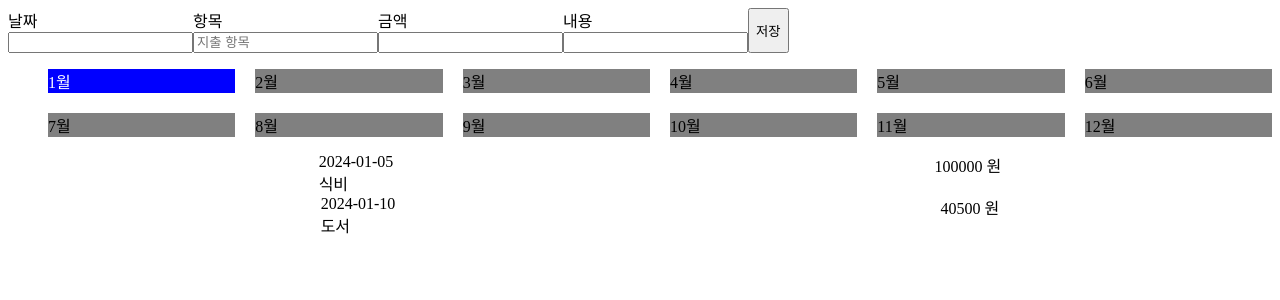
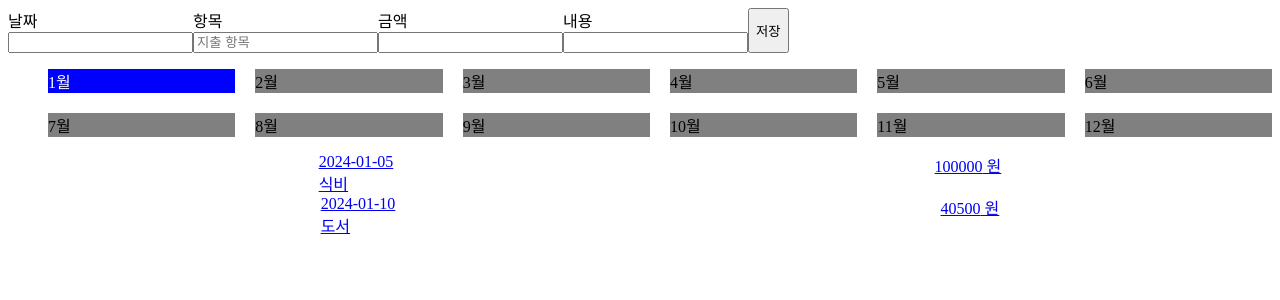
Before and after one commit to hb9901/CheckBook, a React (Vite) app: page / in a window 1280 px wide. Shown: the top 300 px of the page. Built offline with nearby package versions, Linux system fonts and the light colour scheme.

Commit message:
update: 지출 목록 클릭 시 지출 상세페이지 이동

```diff
--- a/src/components/Expenditures/Expenditures.jsx
+++ b/src/components/Expenditures/Expenditures.jsx
@@ -1,3 +1,4 @@
+import { Link } from "react-router-dom";
 import styled from "styled-components";
 
 const ExpendituresList = styled.ul`
@@ -22,7 +23,8 @@
     <ExpendituresList>
       {monthExpenditures.map((expenditure) => {
         return (
-          <Expenditure key={expenditure.id}>
+          <Link key={expenditure.id}  to={`/${expenditure.id}`}>
+            <Expenditure>
               <ListLeft>
                 <Date>{expenditure.date}</Date>
                 <Item>{expenditure.item}</Item>
@@ -31,6 +33,7 @@
                 <Amount>{expenditure.amount} 원</Amount>
               </ListRight>
             </Expenditure>
+          </Link>
         );
       })}
     </ExpendituresList>
```
Lines whose indentation alone changed are shown as unchanged.
